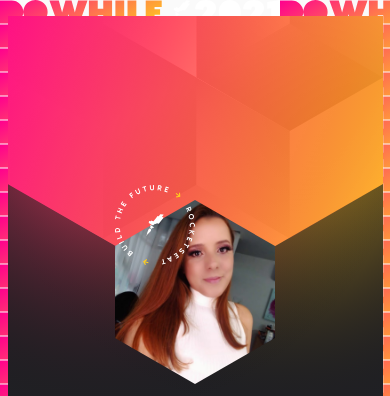
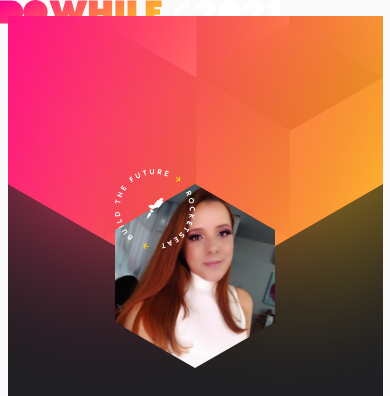
Before and after one commit to izabellesouza/NLW-Heat-for-DoWhile---Rocketseat, a plain HTML site: page index.html in a window 390 px wide. Shown: the top 396 px of the page. Drawn offline with Linux system fonts and the light colour scheme.

Commit message:
Subindo com responsividade

```diff
--- a/index.html
+++ b/index.html
@@ -1,6 +1,6 @@
 <!DOCTYPE html>
 
-<html>
+<html lang="pt_BR">
     <head>
       <meta name="viewport" content="width=device-width, initial-scale=1.0" />
      <title>Izabelle Souza - DoWhile 2021</title>
--- a/style.css
+++ b/style.css
@@ -6,7 +6,7 @@ html,
 body {
   --black: hsl(240, 6%, 13%);
   --grey: hsl(240, 9%, 89%);
-  background: url(images/logo.svg);
+  background: url(images/logo.svg) no-repeat;
 
   height: 100%;
   font-family: "Roboto", sans-serif;
@@ -31,6 +31,8 @@ body {
   place-items: center;
 
   background-color: var(--body-bg);
+  width: auto;
+  height: auto;
   color: var(--body-color);
 }
 
@@ -41,9 +43,10 @@ a {
   color: var(--link-color-hover);
 }
 main {
-  background: url(images/background.svg);
-  width: 375px;
-  height: 812px;
+  background: url(images/background.svg) no-repeat center;
+  width: 100vw;
+  min-height: 812px;
+  height: 100vh;
 }
 
 h1 {
```
Also changed, not shown: 1 other file.
